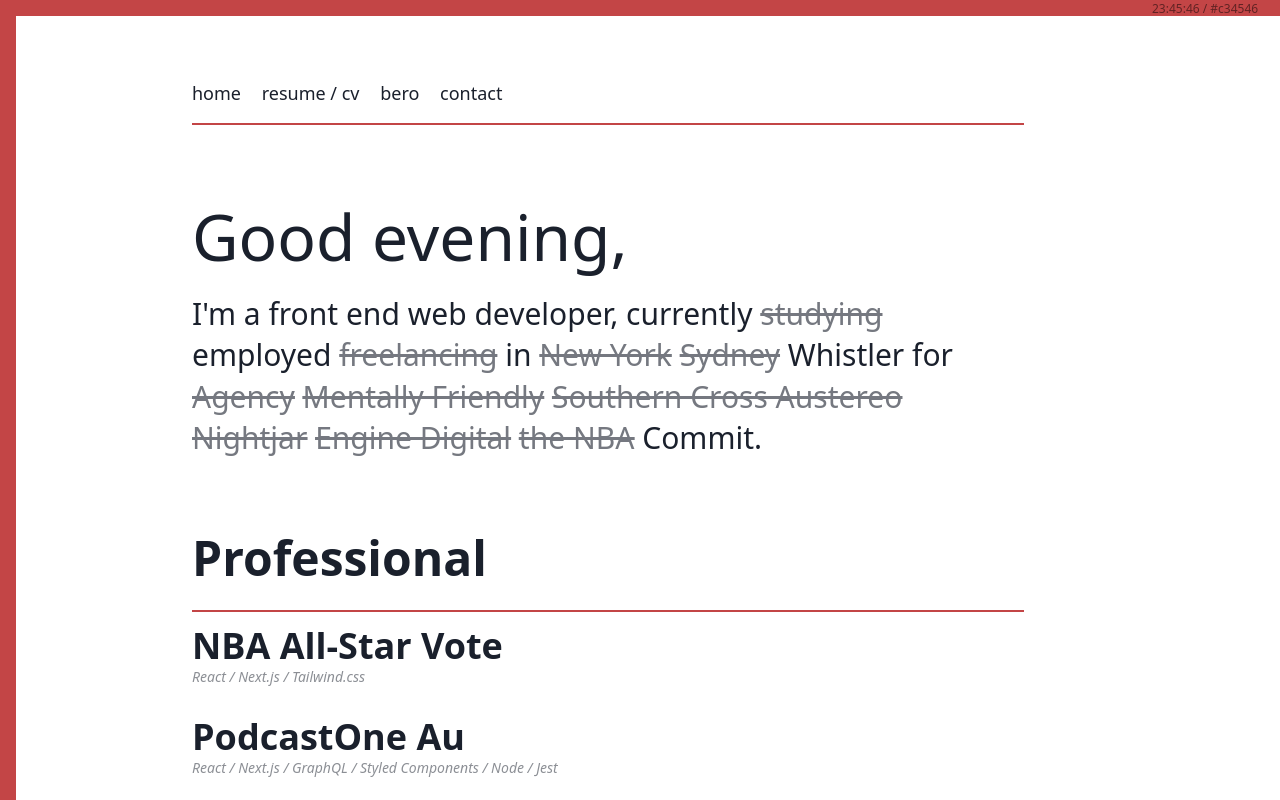
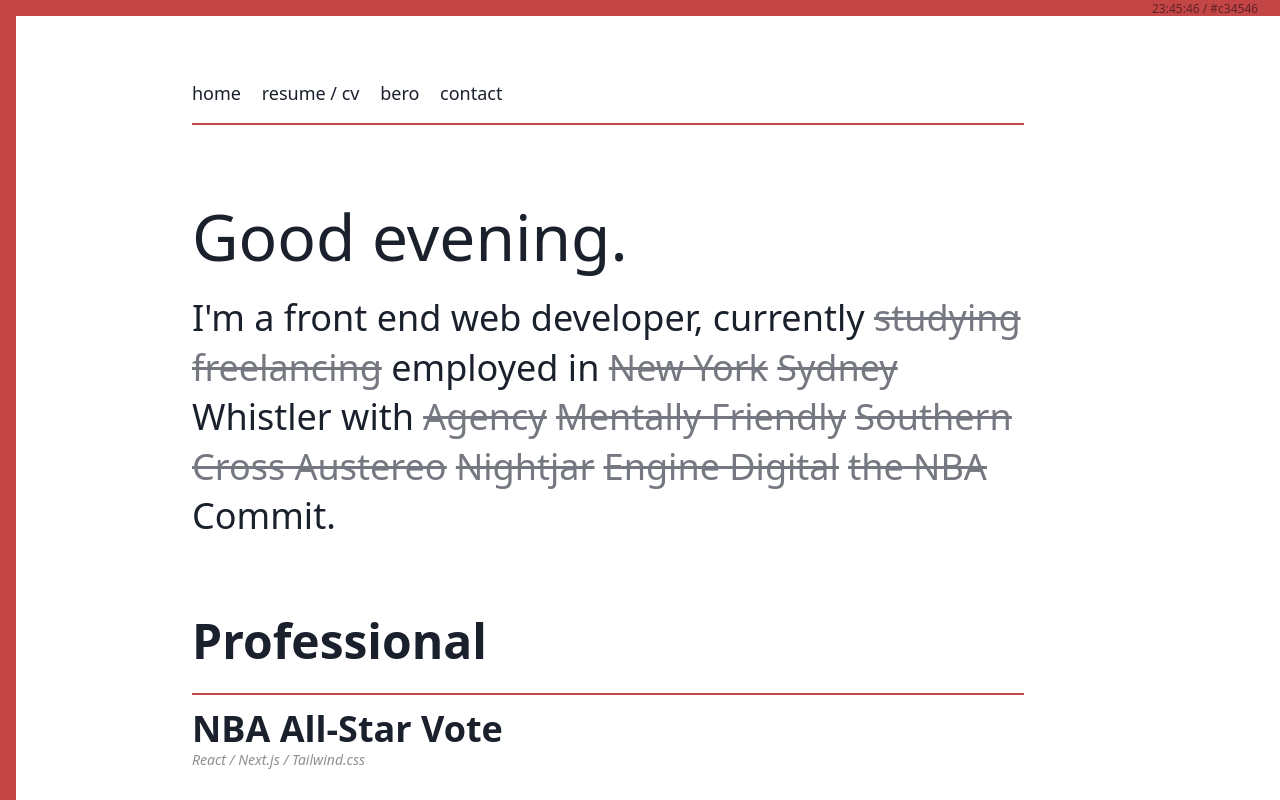
Before and after one commit to searleb/billsearle.me, a Next.js app: page / in a window 1280 px wide. Shown: the top 800 px of the page. Built offline with nearby package versions, Linux system fonts and the light colour scheme.

Commit message:
Update title

```diff
--- a/src/components/SixDemo/DoubleBorder/index.js
+++ b/src/components/SixDemo/DoubleBorder/index.js
@@ -5,7 +5,7 @@
 );
 
 const DoubleBorder = ({ theme }) => (
-  <div className="px-2 py-4 w-full">
+  <div className="w-full px-2 py-4">
     <div>
       <Layer style={{
         transform: 'translate(0px, 0px)',
--- a/src/page-config/index.js
+++ b/src/page-config/index.js
@@ -29,7 +29,36 @@
       link: 'https://nba.com',
     },
   ],
+  situation: [
+    {
+      status: 'studying',
+      strike: true,
+    },
+    {
+      status: 'freelancing',
+      strike: true,
+    },
+    {
+      status: 'employed',
+      strike: false,
+    },
+  ],
+  location: [
+    {
+      name: 'New York',
+      strike: true,
+    },
+    {
+      name: 'Sydney',
+      strike: true,
+    },
+    {
+      name: 'Whistler',
+      strike: false,
+    },
+  ],
 };
+
 
 export const projects = {
   professional: [
--- a/src/pages/index.js
+++ b/src/pages/index.js
@@ -12,7 +12,7 @@
   const hour = Number(time.slice(0, 2));
   let greeting = '';
   if (hour <= 5) {
-    greeting = 'You\'re up late';
+    greeting = 'Hey, you\'re up late';
   } else if (hour < 12) {
     greeting = 'Good morning';
   } else if (hour <= 17) {
@@ -21,17 +21,34 @@
     greeting = 'Good evening';
   }
 
+  const {
+    current, past, situation, location,
+  } = employment;
   return (
     <Layout>
       <PageHead meta={meta.home} />
       <section className="mb-16">
-        <h1 className="mb-6 leading-none fade-greeting">{greeting},</h1>
-        <p className="text-2xl leading-snug sm:text-3xl">
-          I&apos;m a front end web developer, currently <Strike>studying</Strike> employed <Strike>freelancing</Strike> in <Strike>New York</Strike> <Strike>Sydney</Strike> Whistler for{' '}
-          {employment.past.map(e => (
+        <h1 className="mb-6 leading-none fade-greeting">{greeting}.</h1>
+        <p className="text-2xl leading-snug sm:text-4xl">
+          I&apos;m a front end web developer, currently{' '}
+          {situation.map(s => (
+            <>
+              <Strike key={s.status} strike={s.strike}>{s.status}</Strike>
+              {' '}
+            </>
+          )) }
+          {' '}in{' '}
+          {location.map(l => (
+            <>
+              <Strike key={l.name} strike={l.strike}>{l.name}</Strike>
+              {' '}
+            </>
+          ))}
+          with{' '}
+          {past.map(e => (
             <Link key={e.title} href={e.link} text={e.title} strike />
           ))}
-          <Link href={employment.current.link} text={`${employment.current.title}.`} />
+          <Link href={current.link} text={`${current.title}.`} />
         </p>
       </section>
       <ProjectList title="Professional" projects={projects.professional} />
```
